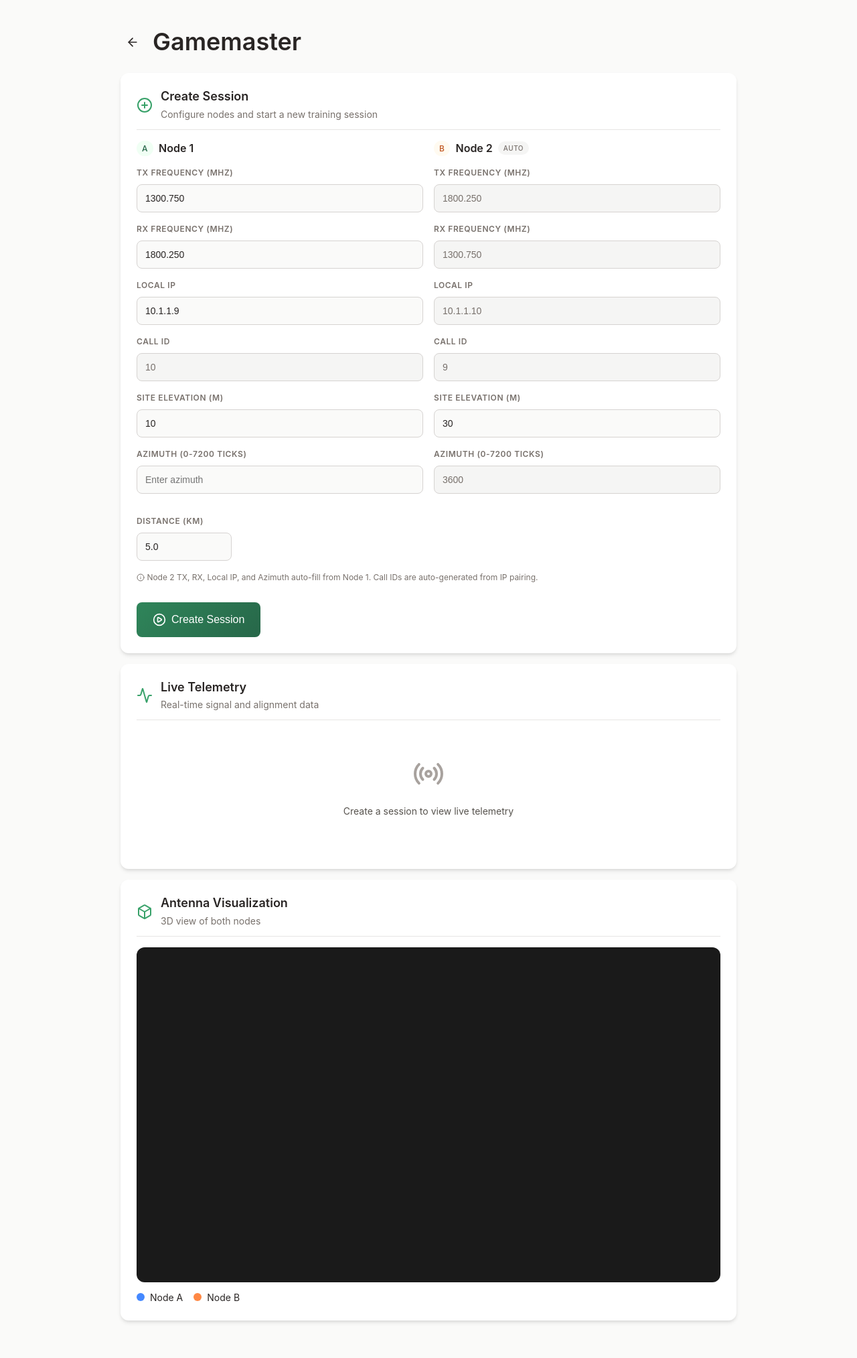
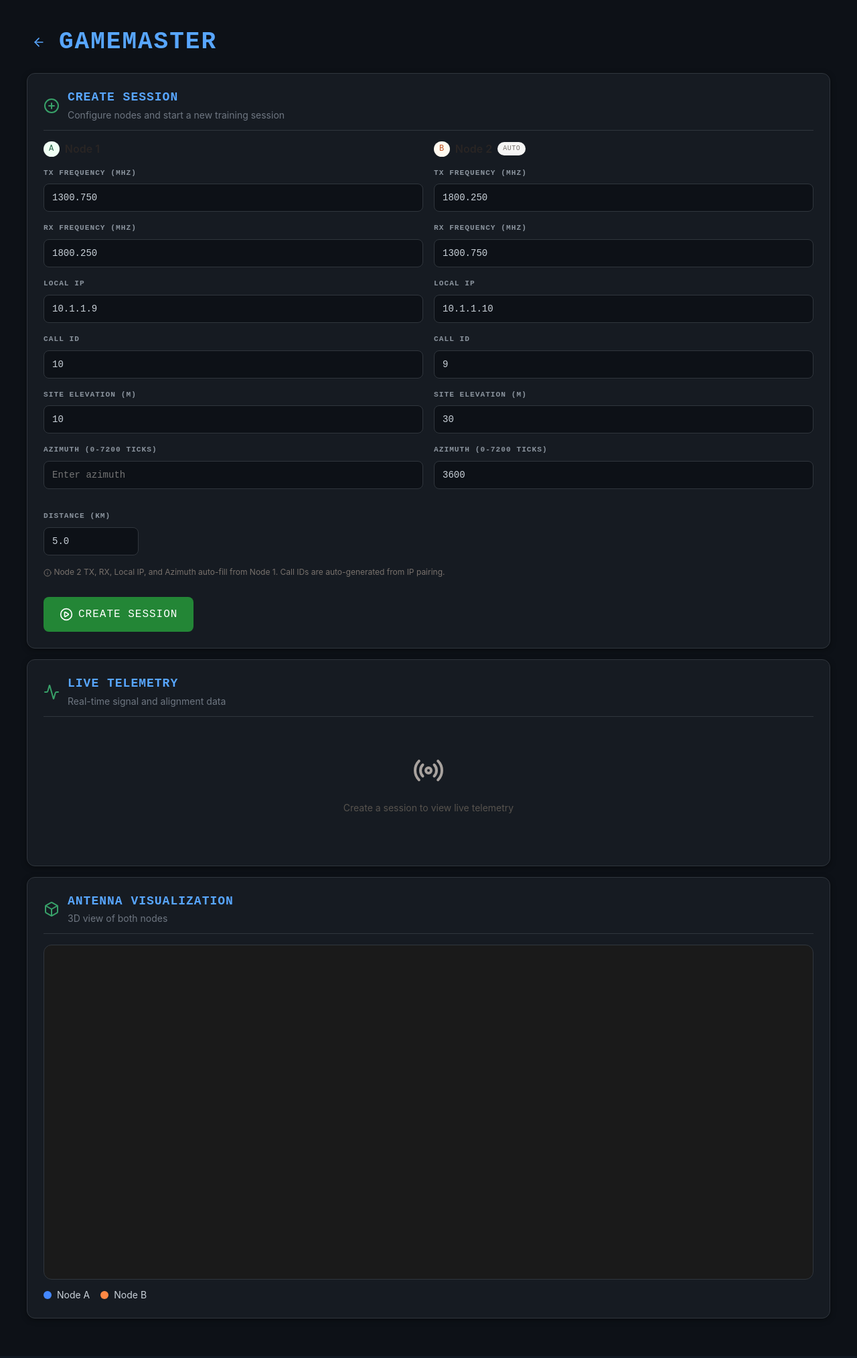
Before and after one commit to Lee-Sock/linkfightapp, a FastAPI app: page /gm in a window 1280 px wide. Shown: the whole page at 67% size. After the commit the page ends 1980 px from the top, so only its background shows below. Run offline with FastAPI, Linux system fonts and the light colour scheme; parts of the project's set-up code (start-up, migrations or seed data) failed here and were passed over.

Commit message:
Fix RF calculations, tilt rotation, parabolic dish model, GM military theme
- Fix RX levels stuck at -70: changed RX_BEST_DB from +80 to -85 dBm
- Remove redundant alignment_bonus, replace height_bonus with linear per-section
- Update quality thresholds: -90/-94/-98/-105 across backend and frontend
- Fix UTF-8 encoding in UI router for Windows compatibility
- Fix tilt rotation: use Euler order YXZ so tilt works at all azimuths
- Replace flat circle antenna with parabolic grid dish (wireframe + feed horn)
- Add OrbitControls for click-drag camera rotation
- GM view: dark military theme, elevation terrain mounds, signal beams
- GM 3D: antennas positioned by distance/elevation, color-coded LOS beams

```diff
--- a/app/routers/ui.py
+++ b/app/routers/ui.py
@@ -11,7 +11,7 @@ def root():
     # Serve the index.html file
     template_path = os.path.join("app", "static", "templates", "index.html")
     if os.path.exists(template_path):
-        with open(template_path, "r") as f:
+        with open(template_path, "r", encoding="utf-8") as f:
             return HTMLResponse(f.read())
     # Fallback inline HTML if file doesn't exist yet
     return HTMLResponse("""
@@ -54,7 +54,7 @@ def health():
 def player_ui():
     template_path = os.path.join("app", "static", "templates", "player.html")
     if os.path.exists(template_path):
-        with open(template_path, "r") as f:
+        with open(template_path, "r", encoding="utf-8") as f:
             return HTMLResponse(f.read())
     return HTMLResponse("Player UI template not found")
 
@@ -62,6 +62,6 @@ def player_ui():
 def gm_ui():
     template_path = os.path.join("app", "static", "templates", "gm.html")
     if os.path.exists(template_path):
-        with open(template_path, "r") as f:
+        with open(template_path, "r", encoding="utf-8") as f:
             return HTMLResponse(f.read())
     return HTMLResponse("GM UI template not found")
--- a/app/static/css/styles.css
+++ b/app/static/css/styles.css
@@ -1260,6 +1260,144 @@ input[type="range"] {
 }
 
 /* ========================================
+   GM MILITARY DARK THEME
+   ======================================== */
+body.gm-theme {
+  background: #0d1117;
+  color: #c9d1d9;
+}
+
+.gm-theme .container {
+  max-width: 1400px;
+}
+
+.gm-theme .card {
+  background: #161b22;
+  border: 1px solid #30363d;
+  box-shadow: 0 2px 8px rgba(0, 0, 0, 0.4);
+}
+
+.gm-theme .card-header {
+  border-bottom-color: #30363d;
+}
+
+.gm-theme .card-title {
+  color: #58a6ff;
+  font-family: 'Courier New', monospace;
+  text-transform: uppercase;
+  letter-spacing: 1px;
+}
+
+.gm-theme .card-subtitle {
+  color: #6e7681;
+}
+
+.gm-theme h1 {
+  color: #58a6ff;
+  font-family: 'Courier New', monospace;
+  text-transform: uppercase;
+  letter-spacing: 2px;
+}
+
+.gm-theme .form-label {
+  color: #8b949e;
+  font-family: 'Courier New', monospace;
+  text-transform: uppercase;
+  font-size: 0.7rem;
+  letter-spacing: 1px;
+}
+
+.gm-theme .form-input,
+.gm-theme .form-select {
+  background: #0d1117;
+  border-color: #30363d;
+  color: #c9d1d9;
+  font-family: 'Courier New', monospace;
+}
+
+.gm-theme .form-input:focus,
+.gm-theme .form-select:focus {
+  border-color: #58a6ff;
+  box-shadow: 0 0 0 3px rgba(88, 166, 255, 0.15);
+}
+
+.gm-theme .btn-primary {
+  background: #238636;
+  border-color: #2ea043;
+  font-family: 'Courier New', monospace;
+  text-transform: uppercase;
+  letter-spacing: 1px;
+}
+
+.gm-theme .btn-primary:hover {
+  background: #2ea043;
+}
+
+.gm-theme .nav-link {
+  color: #58a6ff;
+}
+
+.gm-theme .text-muted,
+.gm-theme .text-secondary {
+  color: #6e7681 !important;
+}
+
+.gm-theme .live-telemetry {
+  gap: var(--space-2);
+}
+
+.gm-theme .telemetry-card {
+  background: #0d1117;
+  border: 1px solid #30363d;
+  border-radius: var(--radius-md);
+  padding: var(--space-2) var(--space-3);
+}
+
+.gm-theme .telemetry-label {
+  color: #6e7681;
+  font-family: 'Courier New', monospace;
+  text-transform: uppercase;
+  font-size: 0.65rem;
+  letter-spacing: 1px;
+}
+
+.gm-theme .telemetry-value {
+  color: #c9d1d9;
+  font-family: 'Courier New', monospace;
+  font-weight: bold;
+}
+
+.gm-theme .telemetry-value.success {
+  color: #3fb950;
+}
+
+.gm-theme .telemetry-value.warning {
+  color: #d29922;
+}
+
+.gm-theme .telemetry-value.error {
+  color: #f85149;
+}
+
+.gm-theme .session-link {
+  background: #0d1117;
+  border: 1px solid #30363d;
+  color: #c9d1d9;
+}
+
+.gm-theme .session-link:hover {
+  border-color: #58a6ff;
+}
+
+.gm-theme .badge {
+  font-family: 'Courier New', monospace;
+}
+
+.gm-theme .viz-container {
+  border: 1px solid #30363d;
+}
+
+/* ========================================
    PRINT STYLES
    ======================================== */
 @media print {
--- a/app/static/js/antenna3d.js
+++ b/app/static/js/antenna3d.js
@@ -1,4 +1,4 @@
-// Three.js 3D Antenna Visualization - Optimized & Daytime Theme
+// Three.js 3D Antenna Visualization
 
 class Antenna3DVisualization {
   constructor(containerId, mode = 'player', myNode = 'A') {
@@ -28,6 +28,13 @@ class Antenna3DVisualization {
     this.currentTilt = 0;
     this.currentMast = 1;
 
+    // GM mode: terrain mounds and signal beams
+    this.terrainA = null;
+    this.terrainB = null;
+    this.beamA = null;
+    this.beamB = null;
+    this.gmLayoutInitialized = false;
+
     this.init();
   }
 
@@ -48,9 +55,9 @@ class Antenna3DVisualization {
       this.createThirdPersonEnvironment();
     } else {
       this.camera = new THREE.PerspectiveCamera(45, aspect, 0.1, 500);
-      this.camera.position.set(0, 15, 30);
+      this.camera.position.set(20, 20, 35);
       this.camera.lookAt(0, 5, 0);
-      this.scene.background = new THREE.Color(0x87CEEB);
+      this.scene.background = this.createMilitarySky();
       this.createGMEnvironment();
     }
 
@@ -63,13 +70,28 @@ class Antenna3DVisualization {
     this.renderer.setPixelRatio(Math.min(window.devicePixelRatio, 2));  // Limit pixel ratio
     this.container.appendChild(this.renderer.domElement);
 
-    // Bright daytime lighting
-    const ambientLight = new THREE.AmbientLight(0xffffff, 0.8);
-    this.scene.add(ambientLight);
+    // Orbit controls — click and drag to rotate camera
+    if (typeof THREE.OrbitControls !== 'undefined') {
+      this.controls = new THREE.OrbitControls(this.camera, this.renderer.domElement);
+      this.controls.enableDamping = true;
+      this.controls.dampingFactor = 0.05;
+      this.controls.target.set(0, 5, 0);
+    }
 
-    const sunLight = new THREE.DirectionalLight(0xffffff, 1.0);
-    sunLight.position.set(50, 100, 50);
-    this.scene.add(sunLight);
+    // Lighting — dimmer for GM military theme
+    if (this.mode === 'gm') {
+      const ambientLight = new THREE.AmbientLight(0xccddee, 0.4);
+      this.scene.add(ambientLight);
+      const dirLight = new THREE.DirectionalLight(0xaabbcc, 0.6);
+      dirLight.position.set(30, 80, 40);
+      this.scene.add(dirLight);
+    } else {
+      const ambientLight = new THREE.AmbientLight(0xffffff, 0.8);
+      this.scene.add(ambientLight);
+      const sunLight = new THREE.DirectionalLight(0xffffff, 1.0);
+      sunLight.position.set(50, 100, 50);
+      this.scene.add(sunLight);
+    }
 
     // Handle window resize
     this.resizeHandler = () => this.onWindowResize();
@@ -303,26 +325,212 @@ class Antenna3DVisualization {
     this.updateCameraForThirdPerson(mastSections);
   }
 
+  createMilitarySky() {
+    const canvas = document.createElement('canvas');
+    canvas.width = 2;
+    canvas.height = 256;
+    const ctx = canvas.getContext('2d');
+    const gradient = ctx.createLinearGradient(0, 0, 0, 256);
+    gradient.addColorStop(0, '#0a0e14');
+    gradient.addColorStop(0.3, '#111b21');
+    gradient.addColorStop(0.5, '#1a2a1a');
+    gradient.addColorStop(0.65, '#1e2e1e');
+    gradient.addColorStop(0.7, '#2a3a2a');
+    gradient.addColorStop(1, '#1a2618');
+    ctx.fillStyle = gradient;
+    ctx.fillRect(0, 0, 2, 256);
+    return new THREE.CanvasTexture(canvas);
+  }
+
   createGMEnvironment() {
-    // Ground plane
-    const groundGeometry = new THREE.PlaneGeometry(50, 50);
+    // Dark military ground
+    const groundGeometry = new THREE.PlaneGeometry(120, 120);
     const groundMaterial = new THREE.MeshLambertMaterial({
-      color: 0x90EE90,
+      color: 0x2a3a2a,
       side: THREE.DoubleSide
     });
     const ground = new THREE.Mesh(groundGeometry, groundMaterial);
     ground.rotation.x = -Math.PI / 2;
     this.scene.add(ground);
 
-    // Grid
-    const gridHelper = new THREE.GridHelper(50, 10, 0x666666, 0x888888);
+    // Tactical grid — dark green lines
+    const gridHelper = new THREE.GridHelper(120, 24, 0x3a5a3a, 0x2a4a2a);
+    gridHelper.position.y = 0.05;
     this.scene.add(gridHelper);
 
-    // Create both antennas
-    this.antennaA = this.createAntennaModel(0x4488ff, { x: -10, y: 0, z: 0 }, 'Node A');
-    this.antennaB = this.createAntennaModel(0xff8844, { x: 10, y: 0, z: 0 }, 'Node B');
+    // Create both antennas — positioned along Z-axis, will be updated dynamically
+    this.antennaA = this.createAntennaModel(0x4488ff, { x: 0, y: 0, z: 15 }, 'ALPHA');
+    this.antennaB = this.createAntennaModel(0xff8844, { x: 0, y: 0, z: -15 }, 'BRAVO');
     this.scene.add(this.antennaA);
     this.scene.add(this.antennaB);
+
+    // Create terrain mounds (initially flat, updated with elevation data)
+    this.terrainA = this.createTerrainMound(0x3d4f3d);
+    this.terrainA.position.set(0, 0, 15);
+    this.scene.add(this.terrainA);
+
+    this.terrainB = this.createTerrainMound(0x3d4f3d);
+    this.terrainB.position.set(0, 0, -15);
+    this.scene.add(this.terrainB);
+
+    // Distance label (updated dynamically)
+    this.distanceLabel = this.createTextSprite('--', '#6aaa6a');
+    this.distanceLabel.position.set(0, 1, 0);
+    this.distanceLabel.scale.set(6, 1.5, 1);
+    this.scene.add(this.distanceLabel);
+  }
+
+  createTerrainMound(color) {
+    const group = new THREE.Group();
+    // Cone-shaped hill
+    const moundGeometry = new THREE.ConeGeometry(4, 1, 12);
+    const moundMaterial = new THREE.MeshLambertMaterial({ color: color });
+    const mound = new THREE.Mesh(moundGeometry, moundMaterial);
+    mound.position.y = 0.5;
+    mound.name = 'mound';
+    group.add(mound);
+    return group;
+  }
+
+  createTextSprite(text, color) {
+    const canvas = document.createElement('canvas');
+    const ctx = canvas.getContext('2d');
+    canvas.width = 256;
+    canvas.height = 64;
+    ctx.fillStyle = color;
+    ctx.font = 'Bold 24px monospace';
+    ctx.textAlign = 'center';
+    ctx.fillText(text, 128, 40);
+    const texture = new THREE.CanvasTexture(canvas);
+    const material = new THREE.SpriteMaterial({ map: texture });
+    const sprite = new THREE.Sprite(material);
+    sprite.name = 'textSprite';
+    return sprite;
+  }
+
+  rxToColor(rx) {
+    if (rx >= -90) return new THREE.Color(0x00ff44);      // Excellent — bright green
+    if (rx >= -94) return new THREE.Color(0x88cc00);      // Good — yellow-green
+    if (rx >= -98) return new THREE.Color(0xddaa00);      // Fair — amber
+    if (rx >= -105) return new THREE.Color(0xff4400);     // Poor — orange-red
+    return new THREE.Color(0x880000);                      // Critical — dark red
+  }
+
+  updateGMLayout(data) {
+    if (!this.antennaA || !this.antennaB) return;
+
+    const elevA = data.myElevation || 10;
+    const elevB = data.otherElevation || 10;
+    const distKm = data.distance_km || 5;
+
+    // Scale: 1 unit = ~0.5m elevation, separation scaled by distance
+    const elevScale = 0.15;
+    const separation = Math.min(40, Math.max(15, distKm * 4));
+    const yA = elevA * elevScale;
+    const yB = elevB * elevScale;
+
+    // Position antennas along Z-axis
+    this.antennaA.position.set(0, yA, separation / 2);
+    this.antennaB.position.set(0, yB, -separation / 2);
+
+    // Update terrain mounds
+    if (this.terrainA) {
+      this.terrainA.position.set(0, 0, separation / 2);
+      const moundA = this.terrainA.getObjectByName('mound');
+      if (moundA) {
+        moundA.scale.y = Math.max(1, yA);
+        moundA.position.y = (Math.max(1, yA)) / 2;
+      }
+    }
+    if (this.terrainB) {
+      this.terrainB.position.set(0, 0, -separation / 2);
+      const moundB = this.terrainB.getObjectByName('mound');
+      if (moundB) {
+        moundB.scale.y = Math.max(1, yB);
+        moundB.position.y = (Math.max(1, yB)) / 2;
+      }
+    }
+
+    // Update distance label
+    if (this.distanceLabel) {
+      this.distanceLabel.position.set(0, Math.max(yA, yB) + 3, 0);
+      // Recreate label text
+      const canvas = document.createElement('canvas');
+      const ctx = canvas.getContext('2d');
+      canvas.width = 256;
+      canvas.height = 64;
+      ctx.fillStyle = '#6aaa6a';
+      ctx.font = 'Bold 22px monospace';
+      ctx.textAlign = 'center';
+      ctx.fillText(distKm.toFixed(1) + ' km', 128, 40);
+      this.distanceLabel.material.map = new THREE.CanvasTexture(canvas);
+      this.distanceLabel.material.map.needsUpdate = true;
+    }
+
+    // Update orbit controls target to center between antennas
+    if (this.controls) {
+      const cy = (yA + yB) / 2 + 3;
+      this.controls.target.set(0, cy, 0);
+    }
+  }
+
+  updateSignalBeams(data) {
+    const rxA = data.myRx || -120;
+    const rxB = data.otherRx || -120;
+    const elevScale = 0.15;
+    const elevA = (data.myElevation || 10) * elevScale;
+    const elevB = (data.otherElevation || 10) * elevScale;
+    const distKm = data.distance_km || 5;
+    const separation = Math.min(40, Math.max(15, distKm * 4));
+
+    // Get antenna element heights for beam endpoints
+    const mastA = 2.0 + ((data.myMast || 1) - 1) * 1.67;
+    const mastB = 2.0 + ((data.otherMast || 1) - 1) * 1.67;
+    const hornA = new THREE.Vector3(0, elevA + 2 + mastA, separation / 2);
+    const hornB = new THREE.Vector3(0, elevB + 2 + mastB, -separation / 2);
+
+    // Midpoint for beam split
+    const mid = new THREE.Vector3().lerpVectors(hornA, hornB, 0.5);
+
+    // Beam A (A's RX quality) — from A toward midpoint, offset slightly in X
+    const offsetX = 0.3;
+    this._updateBeamLine('beamA',
+      new THREE.Vector3(hornA.x - offsetX, hornA.y, hornA.z),
+      new THREE.Vector3(mid.x - offsetX, mid.y, mid.z),
+      this.rxToColor(rxA)
+    );
+
+    // Beam B (B's RX quality) — from B toward midpoint, offset in other X direction
+    this._updateBeamLine('beamB',
+      new THREE.Vector3(hornB.x + offsetX, hornB.y, hornB.z),
+      new THREE.Vector3(mid.x + offsetX, mid.y, mid.z),
+      this.rxToColor(rxB)
+    );
+  }
+
+  _updateBeamLine(propName, start, end, color) {
+    if (this[propName]) {
+      // Update existing beam
+      const positions = this[propName].geometry.attributes.position.array;
+      positions[0] = start.x; positions[1] = start.y; positions[2] = start.z;
+      positions[3] = end.x;   positions[4] = end.y;   positions[5] = end.z;
+      this[propName].geometry.attributes.position.needsUpdate = true;
+      this[propName].material.color.copy(color);
+    } else {
+      // Create new beam
+      const geometry = new THREE.BufferGeometry();
+      const positions = new Float32Array([
+        start.x, start.y, start.z,
+        end.x, end.y, end.z
+      ]);
+      geometry.setAttribute('position', new THREE.BufferAttribute(positions, 3));
+      const material = new THREE.LineBasicMaterial({
+        color: color,
+        linewidth: 2
+      });
+      this[propName] = new THREE.Line(geometry, material);
+      this.scene.add(this[propName]);
+    }
   }
 
   createAntennaModel(color, position, label) {
@@ -343,31 +551,99 @@ class Antenna3DVisualization {
     mast.name = 'mast';
     group.add(mast);
 
-    // Antenna element group
+    // Antenna element group — parabolic grid dish
     const antennaElement = new THREE.Group();
     antennaElement.name = 'element';
 
-    // Dish
-    const dishGeometry = this.getSharedGeometry('circle', 1.2, 24);
-    const dishMaterial = new THREE.MeshLambertMaterial({ color: 0x333333, side: THREE.DoubleSide });
-    const dish = new THREE.Mesh(dishGeometry, dishMaterial);
-    antennaElement.add(dish);
+    // Build parabolic dish wireframe grid
+    const dishRadius = 1.2;
+    const focalLength = 0.8;
+    const radialSegs = 12;
+    const ringSegs = 6;
+    const gridPositions = [];
 
-    // Ring
-    const ringGeometry = this.getSharedGeometry('ring', 1.0, 1.2, 24);
-    const ringMaterial = new THREE.MeshLambertMaterial({ color: color, side: THREE.DoubleSide });
-    const ring = new THREE.Mesh(ringGeometry, ringMaterial);
-    ring.position.z = 0.01;
-    antennaElement.add(ring);
+    // Generate grid vertices on paraboloid: z = -(r² / (4*f))
+    // Dish opens toward +Z (forward), concave side faces +Z
+    const ringPoints = []; // [ring][seg] = Vector3
+    for (let i = 0; i <= ringSegs; i++) {
+      const r = (i / ringSegs) * dishRadius;
+      const z = -(r * r) / (4 * focalLength);
+      const pts = [];
+      for (let j = 0; j <= radialSegs; j++) {
+        const angle = (j / radialSegs) * Math.PI * 2;
+        pts.push(new THREE.Vector3(
+          Math.cos(angle) * r,
+          Math.sin(angle) * r,
+          z
+        ));
+      }
+      ringPoints.push(pts);
+    }
 
-    // Direction cone - points forward (positive Z) to show aiming direction
-    const coneGeometry = this.getSharedGeometry('cone', 0.4, 1.5, 12);
-    const coneMaterial = new THREE.MeshLambertMaterial({ color: color });
-    const cone = new THREE.Mesh(coneGeometry, coneMaterial);
-    // Point forward (positive Z) so it aims toward the other antenna
-    cone.rotation.x = -Math.PI / 2;
-    cone.position.z = 0.8;
-    antennaElement.add(cone);
+    // Concentric ring lines
+    for (let i = 1; i <= ringSegs; i++) {
+      for (let j = 0; j < radialSegs; j++) {
+        const a = ringPoints[i][j];
+        const b = ringPoints[i][j + 1];
+        gridPositions.push(a.x, a.y, a.z, b.x, b.y, b.z);
+      }
+    }
+
+    // Radial spoke lines
+    for (let j = 0; j < radialSegs; j++) {
+      for (let i = 0; i < ringSegs; i++) {
+        const a = ringPoints[i][j];
+        const b = ringPoints[i + 1][j];
+        gridPositions.push(a.x, a.y, a.z, b.x, b.y, b.z);
+      }
+    }
+
+    const gridGeometry = new THREE.BufferGeometry();
+    gridGeometry.setAttribute('position', new THREE.Float32BufferAttribute(gridPositions, 3));
+    const gridMaterial = new THREE.LineBasicMaterial({ color: color });
+    const gridMesh = new THREE.LineSegments(gridGeometry, gridMaterial);
+    antennaElement.add(gridMesh);
+
+    // Dish rim ring (solid for visibility)
+    const rimGeometry = new THREE.RingGeometry(dishRadius - 0.05, dishRadius + 0.05, radialSegs);
+    const rimMaterial = new THREE.MeshLambertMaterial({ color: color, side: THREE.DoubleSide });
+    const rim = new THREE.Mesh(rimGeometry, rimMaterial);
+    const rimZ = -(dishRadius * dishRadius) / (4 * focalLength);
+    rim.position.z = rimZ;
+    antennaElement.add(rim);
+
+    // Feed horn at focal point
+    const hornGeometry = new THREE.CylinderGeometry(0.1, 0.15, 0.3, 8);
+    const hornMaterial = new THREE.MeshLambertMaterial({ color: 0xcccccc });
+    const horn = new THREE.Mesh(hornGeometry, hornMaterial);
+    horn.rotation.x = Math.PI / 2; // Align along Z axis
+    horn.position.z = focalLength;
+    antennaElement.add(horn);
+
+    // Support struts from dish rim to feed horn
+    const strutPositions = [];
+    const numStruts = 4;
+    for (let i = 0; i < numStruts; i++) {
+      const angle = (i / numStruts) * Math.PI * 2;
+      const rx = Math.cos(angle) * dishRadius * 0.85;
+      const ry = Math.sin(angle) * dishRadius * 0.85;
+      const rr = dishRadius * 0.85;
+      const rz = -(rr * rr) / (4 * focalLength);
+      strutPositions.push(rx, ry, rz, 0, 0, focalLength);
+    }
+    const strutGeometry = new THREE.BufferGeometry();
+    strutGeometry.setAttribute('position', new THREE.Float32BufferAttribute(strutPositions, 3));
+    const strutMaterial = new THREE.LineBasicMaterial({ color: 0x999999 });
+    const struts = new THREE.LineSegments(strutGeometry, strutMaterial);
+    antennaElement.add(struts);
+
+    // Mounting arm (short cylinder from dish back to mast attachment)
+    const armGeometry = new THREE.CylinderGeometry(0.08, 0.08, 0.5, 6);
+    const armMaterial = new THREE.MeshLambertMaterial({ color: 0xaaaaaa });
+    const arm = new THREE.Mesh(armGeometry, armMaterial);
+    arm.rotation.x = Math.PI / 2;
+    arm.position.z = -0.3;
+    antennaElement.add(arm);
 
     antennaElement.position.y = 4;
     group.add(antennaElement);
@@ -410,8 +686,9 @@ class Antenna3DVisualization {
     const element = antennaGroup.getObjectByName('element');
     if (element) {
       element.position.y = 2 + mastHeight;
-      // Fix: Invert rotation so 0 ticks (North) points to -Z (North in Three.js)
-      // Three.js rotation is CCW from +Z, but compass is CW from North (-Z)
+      // YXZ order: apply azimuth (Y) first, then tilt (X) in the rotated frame
+      // so tilt always goes up/down regardless of azimuth direction
+      element.rotation.order = 'YXZ';
       element.rotation.y = Math.PI - azimuthRad;
       element.rotation.x = tiltRad;
     }
@@ -433,16 +710,23 @@ class Antenna3DVisualization {
         this.updateOtherAntennaPosition(data.otherAz, data.otherTilt, data.otherMast);
       }
     } else {
-      // GM mode: Just use the absolute azimuth values directly
-      // The updateAntenna function will handle the rotation correctly
-      console.log('[3D Debug] GM Update - A:', data.myAz, 'B:', data.otherAz);
-
+      // GM mode: update antenna rotations + layout + signal beams
       if (data.myNode === "A") {
         this.updateAntenna(this.antennaA, data.myAz, data.myTilt, data.myMast);
         this.updateAntenna(this.antennaB, data.otherAz, data.otherTilt, data.otherMast);
       } else {
         this.updateAntenna(this.antennaA, data.otherAz, data.otherTilt, data.otherMast);
         this.updateAntenna(this.antennaB, data.myAz, data.myTilt, data.myMast);
+      }
+
+      // Update terrain elevation and positioning
+      if (data.myElevation !== undefined) {
+        this.updateGMLayout(data);
+      }
+
+      // Update signal beams
+      if (data.myRx !== undefined) {
+        this.updateSignalBeams(data);
       }
     }
   }
@@ -472,6 +756,8 @@ class Antenna3DVisualization {
 
     this.animationId = requestAnimationFrame(() => this.animate());
 
+    if (this.controls) this.controls.update();
+
     if (this.renderer && this.scene && this.camera) {
       this.renderer.render(this.scene, this.camera);
     }
@@ -483,6 +769,9 @@ class Antenna3DVisualization {
       cancelAnimationFrame(this.animationId);
       this.animationId = null;
     }
+
+    // Dispose orbit controls
+    if (this.controls) this.controls.dispose();
 
     // Remove event listeners
     window.removeEventListener('resize', this.resizeHandler);
--- a/app/static/js/gm.js
+++ b/app/static/js/gm.js
@@ -3,9 +3,8 @@
 const E = id => document.getElementById(id);
 
 function cls(rx) {
-  if (rx >= -90 && rx <= -80) return 'success';
-  if (rx >= -95 && rx < -90) return 'warning';
-  if (rx >= -105 && rx < -95) return 'warning';
+  if (rx >= -94) return 'success';
+  if (rx >= -105) return 'warning';
   return 'error';
 }
 
@@ -255,7 +254,12 @@ async function poll() {
           myMast: j.A.mast_sections,
           otherAz: j.B.az_ticks,
           otherTilt: j.B.tilt_deg,
-          otherMast: j.B.mast_sections
+          otherMast: j.B.mast_sections,
+          myElevation: j.A.antenna_elevation_m,
+          otherElevation: j.B.antenna_elevation_m,
+          myRx: j.A.rx_level_dBm,
+          otherRx: j.B.rx_level_dBm,
+          distance_km: j.distance_km
         });
       } catch (error) {
         console.error('Error updating GM 3D visualization:', error);
--- a/app/static/templates/gm.html
+++ b/app/static/templates/gm.html
@@ -7,7 +7,7 @@
     <link rel="stylesheet" href="/static/css/styles.css"/>
     <script src="https://unpkg.com/lucide@latest"></script>
 </head>
-<body>
+<body class="gm-theme">
     <div class="container container-wide">
         <!-- Header -->
         <div style="display: flex; align-items: center; gap: var(--space-3); margin-bottom: var(--space-6);">
@@ -179,9 +179,10 @@
 
     <!-- Three.js CDN -->
     <script src="https://cdn.jsdelivr.net/npm/three@0.160.0/build/three.min.js"></script>
+    <script src="https://cdn.jsdelivr.net/npm/three@0.160.0/examples/js/controls/OrbitControls.js"></script>
     <!-- Our custom scripts -->
-    <script src="/static/js/antenna3d.js?v=5"></script>
-    <script src="/static/js/gm.js?v=5"></script>
+    <script src="/static/js/antenna3d.js?v=7"></script>
+    <script src="/static/js/gm.js?v=7"></script>
 
     <script>
         lucide.createIcons();
--- a/app/static/templates/player.html
+++ b/app/static/templates/player.html
@@ -173,9 +173,10 @@
 
     <!-- Three.js CDN -->
     <script src="https://cdn.jsdelivr.net/npm/three@0.160.0/build/three.min.js"></script>
+    <script src="https://cdn.jsdelivr.net/npm/three@0.160.0/examples/js/controls/OrbitControls.js"></script>
     <!-- Our custom scripts -->
-    <script src="/static/js/antenna3d.js?v=6"></script>
-    <script src="/static/js/player.js?v=6"></script>
+    <script src="/static/js/antenna3d.js?v=7"></script>
+    <script src="/static/js/player.js?v=7"></script>
 
     <script>
         lucide.createIcons();
```
Also changed, not shown: app/constants.py (+8 -12 lines), app/services/rf_calculations.py (+14 -21 lines), app/static/js/player.js (+5 -5 lines), app/utils/display.py (+9 -9 lines).
